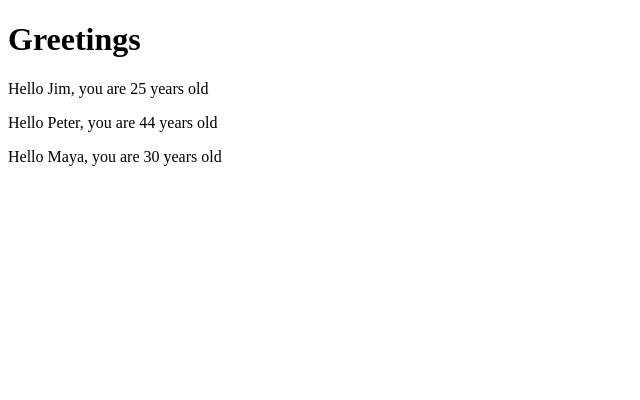
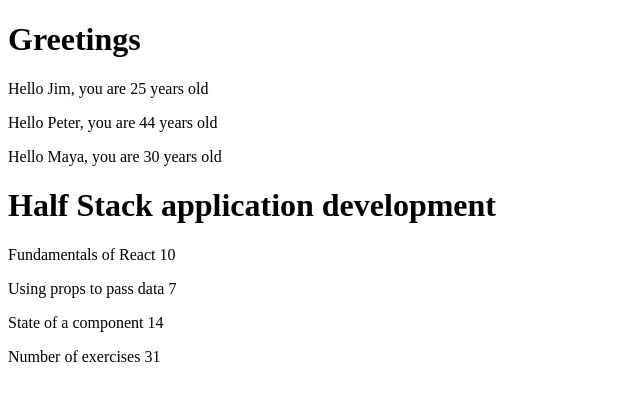
Before and after one commit to JimMagnusson/steamboost, a React (Create React App) app in the folder part1/: page / in a window 1280 px wide. Shown: the top 400 px of the page, without its empty margins (0-640 px from the left). Built offline with nearby package versions, Linux system fonts and the light colour scheme.

Commit message:
Add more simple React components for practice

```diff
--- a/part1/src/App.js
+++ b/part1/src/App.js
@@ -8,18 +8,58 @@
 }
 
 
+const Header = (props) => {
+  return (
+    <h1>{props.course}</h1>
+  )
+}
+
+const Content = (props) => {
+
+  return (
+    <div>
+      <Part part = {props.part1} exercises = {props.exercises1}></Part>
+      <Part part = {props.part2} exercises = {props.exercises2}></Part>
+      <Part part = {props.part3} exercises = {props.exercises3}></Part>
+    </div>
+  )
+}
+
+const Part = (props) => {
+  return(
+  <div>
+    <p>{props.part} {props.exercises}</p>
+  </div>
+  )
+}
+
+
 const App = () => {
 
   const friends = [
     {name: 'Peter', age: 44},
     {name: 'Maya', age: 30},
   ]
+
+  const course = 'Half Stack application development'
+  const part1 = 'Fundamentals of React'
+  const exercises1 = 10
+  const part2 = 'Using props to pass data'
+  const exercises2 = 7
+  const part3 = 'State of a component'
+  const exercises3 = 14
+
   return (
     <div>
       <h1>Greetings</h1>
+
       <Hello name = 'Jim' age = {15 + 10}/>
       <Hello name = {friends[0].name} age = {friends[0].age}/>
       <Hello name = {friends[1].name} age = {friends[1].age}/>
+
+      <Header course={course}></Header>
+      <Content part1={part1} part2={part2} part3={part3} exercises1 = {exercises1} exercises2 = {exercises2} exercises3 = {exercises3}></Content>
+      <p>Number of exercises {exercises1 + exercises2 + exercises3}</p>
     </div>
   )
 }
```
